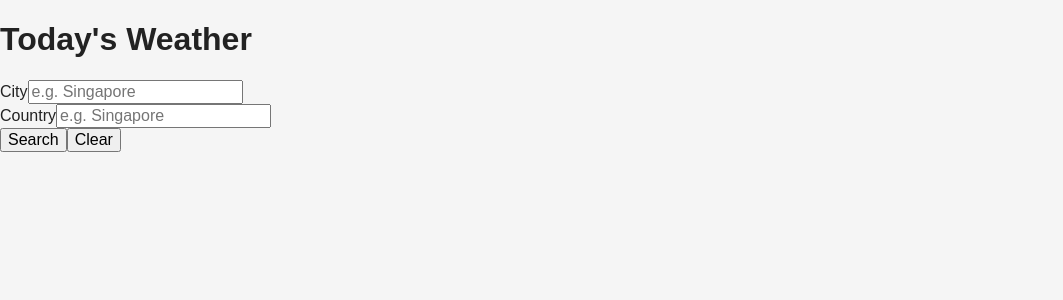
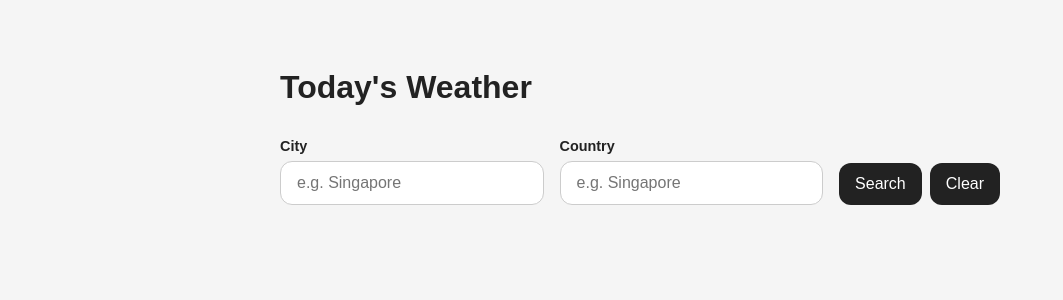
Before and after one commit to cxjunjie/weather-app, a React (Vite) app: page / in a window 1280 px wide. Shown: the top 300 px of the page, without its empty margins (0-1063 px from the left). Built offline with nearby package versions, Linux system fonts and the light colour scheme.

Commit message:
Style weather app layout

```diff
--- a/src/components/SearchForm.jsx
+++ b/src/components/SearchForm.jsx
@@ -22,8 +22,8 @@ function SearchForm({ onSearch, onClear, loading }) {
     }
 
     return (
-        <form onSubmit={handleSubmit}>
-            <div>
+        <form className="search-form" onSubmit={handleSubmit}>
+            <div className="search-form__field">
                 <label htmlFor="city">City</label>
                 <input
                     id="city"
@@ -34,7 +34,7 @@ function SearchForm({ onSearch, onClear, loading }) {
                 />
             </div>
 
-            <div>
+            <div className="search-form__field">
                 <label htmlFor="country">Country</label>
                 <input
                     id="country"
@@ -45,13 +45,14 @@ function SearchForm({ onSearch, onClear, loading }) {
                 />
             </div>
 
+            <div className="search-form__actions">
                 <button type="submit" disabled={loading}>
                     {loading ? "Searching..." : "Search"}
                 </button>
-
                 <button type="button" onClick={handleClear}>
                     Clear
                 </button>
+            </div>
         </form>
     );
 }
--- a/src/components/SearchHistory.jsx
+++ b/src/components/SearchHistory.jsx
@@ -6,24 +6,29 @@ function SearchHistory({ history, onSearchAgain, onDelete }) {
     }
 
     return (
-        <section>
+        <section className="search-history">
             <h2>Search History</h2>
 
             {history.map((item) => (
-                <div key={item.id}>
+                <div className="search-history__item" key={item.id}>
+                    <div className="search-history__details">
                         <span>
                             {item.city}, {item.country}
                         </span>
+                        <span>{formatDate(item.searchedAt)}</span>
+                    </div>
 
-                    <span>{formatDate(item.searchedAt)}</span>
-
-                    <button type="button" onClick={() => onSearchAgain(item)}>
+                    <div className="search-history__actions">
+                        <button
+                            type="button"
+                            onClick={() => onSearchAgain(item)}
+                        >
                             Search Again
                         </button>
-
                         <button type="button" onClick={() => onDelete(item.id)}>
                             Delete
                         </button>
+                    </div>
                 </div>
             ))}
         </section>
--- a/src/components/WeatherCard.jsx
+++ b/src/components/WeatherCard.jsx
@@ -1,15 +1,33 @@
 function WeatherCard({ weather }) {
+    const temperature = Math.round(weather.main.temp);
+    const tempMin = Math.round(weather.main.temp_min);
+    const tempMax = Math.round(weather.main.temp_max);
+
     return (
-        <section>
-            <h2>
-                {weather.name}, {weather.sys.country}
-            </h2>
+        <section className="weather-card">
+            <div className="weather-card__main">
+                <div>
+                    <p className="weather-card__label">Today&apos;s Weather</p>
+                    <h2 className="weather-card__temperature">
+                        {temperature}°C
+                    </h2>
+                    <p className="weather-card__range">
+                        H: {tempMax}°C L: {tempMin}°C
+                    </p>
+                </div>
 
-            <p>{Math.round(weather.main.temp)}°C</p>
-
-            <p>{weather.weather[0].description}</p>
-
-            <p>Humidity: {weather.main.humidity}%</p>
+                <div className="weather-card__footer">
+                    <strong>
+                        {weather.name}, {weather.sys.country}
+                    </strong>
+                    <span>
+                        {new Date().toLocaleString("en-SG", {
+                            dateStyle: "medium",
+                            timeStyle: "short",
+                        })}
+                    </span>
+                </div>
+            </div>
         </section>
     );
 }
--- a/src/index.css
+++ b/src/index.css
@@ -13,3 +13,174 @@ button,
 input {
     font: inherit;
 }
+
+main {
+    width: min(100% - 2rem, 720px);
+    margin: 0 auto;
+    padding: 3rem 0;
+}
+
+.weather-card {
+    margin-top: 2rem;
+    padding: 2rem;
+    border-radius: 1.5rem;
+    background: white;
+    box-shadow: 0 10px 30px rgba(0, 0, 0, 0.08);
+}
+
+.weather-card__main {
+    display: flex;
+    justify-content: space-between;
+    gap: 2rem;
+}
+
+.weather-card__label {
+    margin: 0;
+    font-size: 0.9rem;
+    color: #666;
+}
+
+.weather-card__temperature {
+    margin: 0.5rem 0;
+    font-size: 4rem;
+    line-height: 1;
+}
+
+.weather-card__range {
+    margin: 0;
+    color: #555;
+}
+
+.weather-card__condition {
+    text-align: right;
+}
+
+.weather-card__description {
+    text-transform: capitalize;
+    font-weight: 600;
+}
+
+.weather-card__footer {
+    display: flex;
+    justify-content: space-between;
+    gap: 1rem;
+    margin-top: 2rem;
+    padding-top: 1rem;
+    border-top: 1px solid #eee;
+    color: #555;
+}
+
+.search-form {
+    display: grid;
+    grid-template-columns: 1fr 1fr auto;
+    gap: 1rem;
+    align-items: end;
+    margin-top: 2rem;
+}
+
+.search-form__field {
+    display: flex;
+    flex-direction: column;
+    gap: 0.4rem;
+}
+
+.search-form__field label {
+    font-size: 0.9rem;
+    font-weight: 600;
+}
+
+.search-form__field input {
+    width: 100%;
+    padding: 0.75rem 1rem;
+    border: 1px solid #ccc;
+    border-radius: 0.75rem;
+    background: white;
+}
+
+.search-form__actions {
+    display: flex;
+    gap: 0.5rem;
+}
+
+button {
+    padding: 0.75rem 1rem;
+    border: none;
+    border-radius: 0.75rem;
+    cursor: pointer;
+    background: #222;
+    color: white;
+}
+
+button:hover {
+    opacity: 0.9;
+}
+
+button:disabled {
+    cursor: not-allowed;
+    opacity: 0.6;
+}
+
+.search-history {
+    margin-top: 2rem;
+}
+
+.search-history__item {
+    display: flex;
+    justify-content: space-between;
+    align-items: center;
+    gap: 1rem;
+    padding: 1rem 0;
+    border-bottom: 1px solid #ddd;
+}
+
+.search-history__details {
+    display: flex;
+    flex-direction: column;
+    gap: 0.25rem;
+}
+
+.search-history__details span {
+    font-size: 0.85rem;
+    color: #666;
+}
+
+.search-history__actions {
+    display: flex;
+    gap: 0.5rem;
+}
+
+@media (max-width: 600px) {
+    main {
+        width: min(100% - 1.5rem, 720px);
+        padding: 1.5rem 0;
+    }
+
+    .search-form {
+        grid-template-columns: 1fr;
+    }
+
+    .search-form__actions {
+        width: 100%;
+    }
+
+    .search-form__actions button {
+        flex: 1;
+    }
+
+    .weather-card__main,
+    .weather-card__footer {
+        flex-direction: column;
+    }
+
+    .weather-card__condition {
+        text-align: left;
+    }
+
+    .search-history__item {
+        align-items: flex-start;
+    }
+
+    .search-history__actions {
+        flex-direction: column;
+    }
+}
```
Lines whose indentation alone changed are shown as unchanged.
